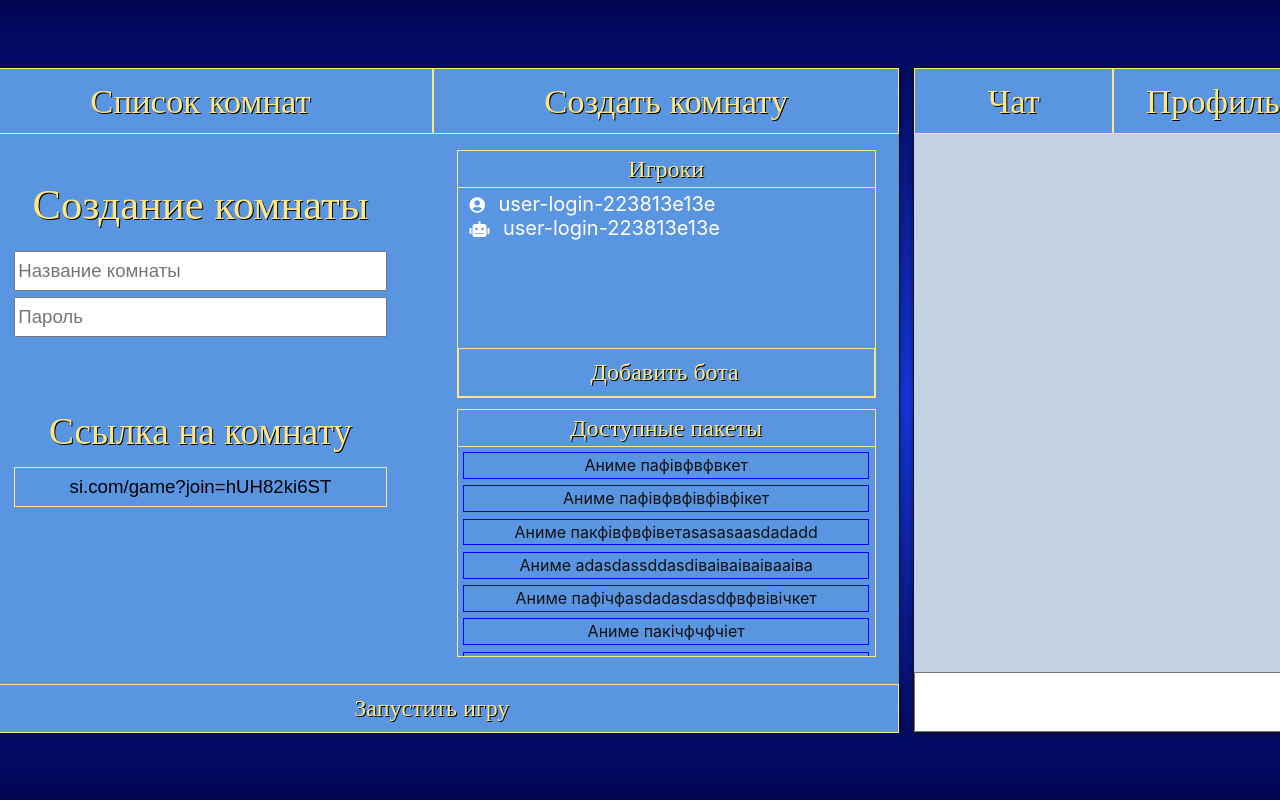
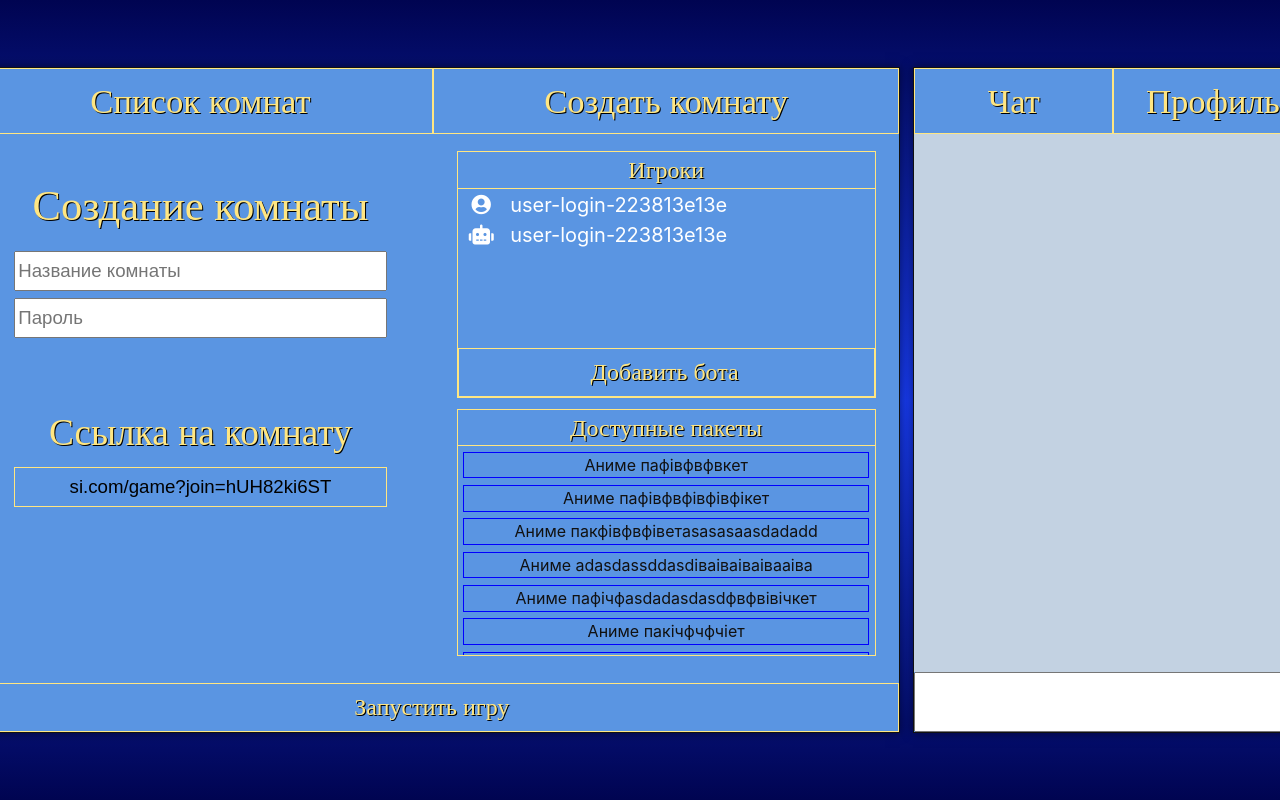
Before and after one commit to gurland/SIGame_web, a React (Create React App) app: page / in a window 1280 px wide. Both pictures are taken after a click on the element "Создать комнату". Shown: the top 800 px of the page. Built offline with nearby package versions, Linux system fonts and the light colour scheme; a web font is replaced by a local one.

Commit message:
Complete player list

```diff
--- a/src/lobby/creation-menu/Player.css
+++ b/src/lobby/creation-menu/Player.css
@@ -1,10 +1,24 @@
 .player{
-    /*display: flex;*/
-    /*justify-content: flex-start;*/
-    /*align-items: center;*/
-    /*flex-direction: row;*/
+    display: flex;
+    justify-content: flex-start;
+    align-items: center;
+    flex-direction: row;
 
-    /*width: 100%;*/
-    /*height: 20%;*/
-    margin-left: 5pt;
+    width: 90%;
+    height: 20%;
+    /*margin-left: 5pt;*/
+    font-size: 15pt;
 }
+
+.fas{
+    text-align: center;
+    width: 10%;
+    height: 100%;
+    margin-top: 2pt;
+}
+
+.player #user-login{
+
+    height: 100%;
+    margin: 0 0 0 8pt;
+}
```
